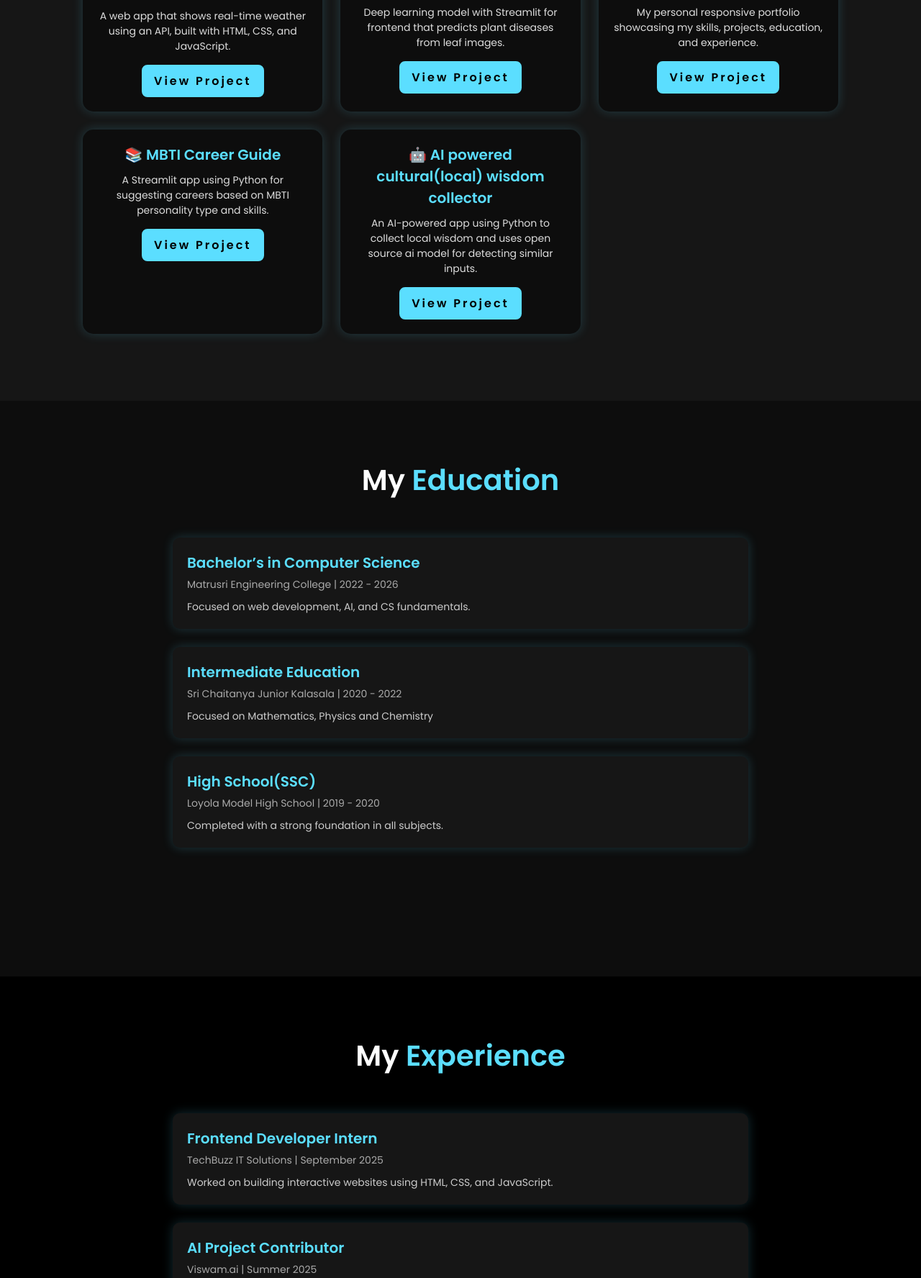
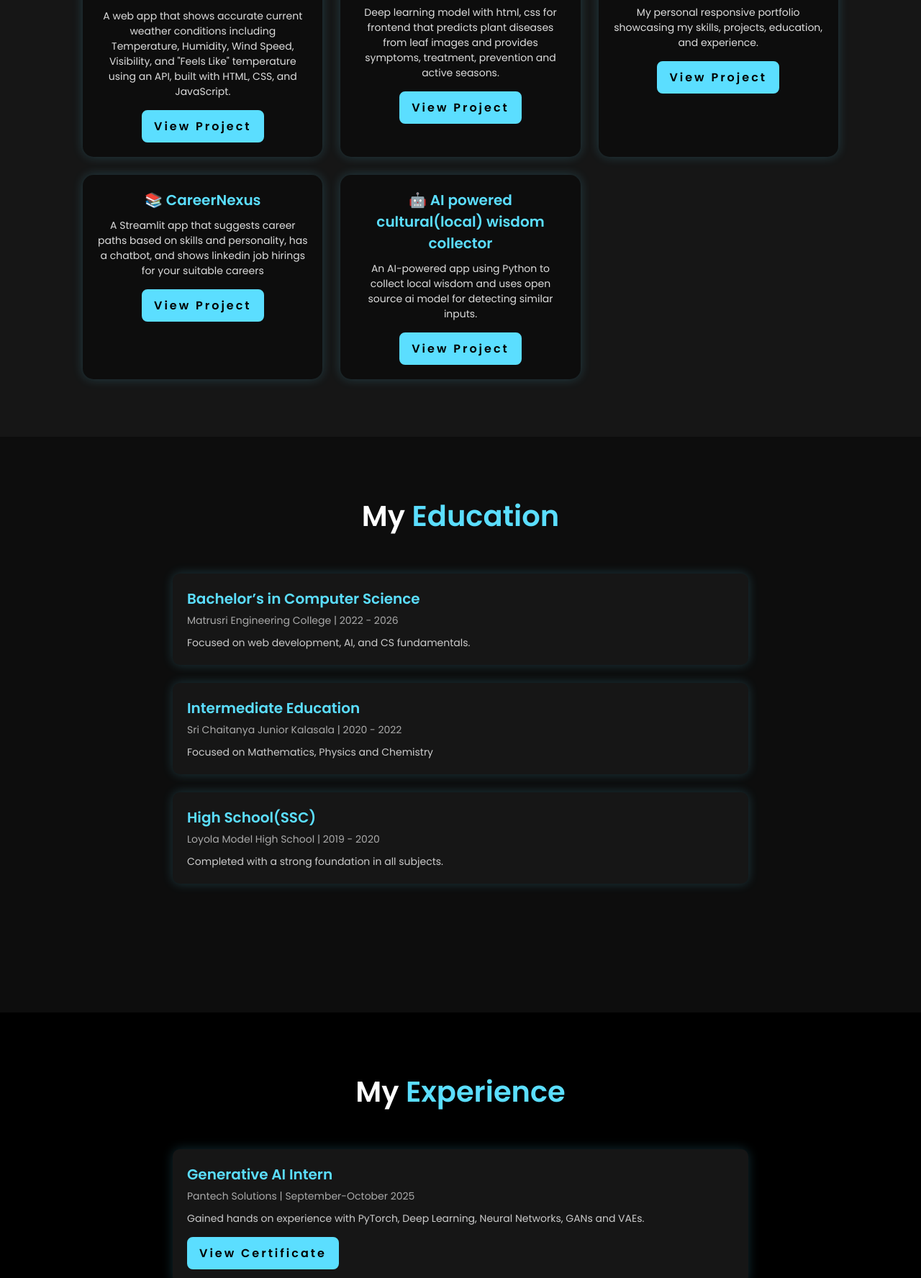
Before and after one commit to StacyVangepuram/Portfolio, a plain HTML site: page index.html in a window 1280 px wide. Shown: the part 1843-3619 px from the top of the page at 72% size. Drawn offline with Linux system fonts and the light colour scheme.

Commit message:
Add certificate buttons and update project links

```diff
--- a/index.html
+++ b/index.html
@@ -8,17 +8,18 @@
     <link rel="stylesheet" href="style.css">
     <title>Portfolio Website</title>
 </head>
+
 <body>
     <header>
         <a href="#" class="logo">Stacy Vangepuram</a>
 
         <nav>
             <a href="#home" class="active"> Home</a>
-            <a href="#skills" >Skills</a>
-            <a href="#projects" >Projects</a>
-            <a href="#education" >Education</a>
-            <a href="#experience" >Experience</a>
-            <a href="#contact" >Contact</a>
+            <a href="#skills">Skills</a>
+            <a href="#projects">Projects</a>
+            <a href="#education">Education</a>
+            <a href="#experience">Experience</a>
+            <a href="#contact">Contact</a>
         </nav>
     </header>
     <section id="home" class="home">
@@ -28,9 +29,14 @@
         <div class="home-content">
             <h1>Hi, It's <span>Stacy</span></h1>
             <h3 class="typing-text">I'm a <span></span></h3>
-            <p>A dedicated and motivated professional with a strong passion for technology, problem-solving, and continuous learning. Thrives in dynamic environments by applying skills to build innovative solutions and contribute to impactful projects. Brings a proactive mindset and eagerness to take on challenges, bridging creativity and technical expertise to deliver high-quality results. Focused on achieving excellence while collaborating effectively with teams to drive success and growth.</p>
+            <p>A dedicated and motivated professional with a strong passion for technology, problem-solving, and
+                continuous learning. Thrives in dynamic environments by applying skills to build innovative solutions
+                and contribute to impactful projects. Brings a proactive mindset and eagerness to take on challenges,
+                bridging creativity and technical expertise to deliver high-quality results. Focused on achieving
+                excellence while collaborating effectively with teams to drive success and growth.</p>
             <div class="social-icons">
-                <a href="https://www.linkedin.com/in/stacy-vangepuram-0a712a28b/"><i class="fa-brands fa-linkedin"></i></a>
+                <a href="https://www.linkedin.com/in/stacy-vangepuram-0a712a28b/"><i
+                        class="fa-brands fa-linkedin"></i></a>
                 <a href="https://github.com/StacyVangepuram/"><i class="fa-brands fa-github"></i></a>
             </div>
             <a href="#contact" class="btn">Hire me</a>
@@ -69,7 +75,7 @@
             <div class="skill-box">
                 <i class="fa-brands fa-python"></i>
                 <h3>Python</h3>
-             <p>Writing application logic in python, handling API calls (Hugging Face).</p>
+                <p>Writing application logic in python, handling API calls.</p>
             </div>
 
             <div class="skill-box">
@@ -86,27 +92,32 @@
         <div class="projects-container">
             <div class="project-card">
                 <h3>🌤 Weather App</h3>
-       <p>A web app that shows real-time weather using an API, built with HTML, CSS, and JavaScript.</p>
-       <a href="#" class="btn" target="_blank">View Project</a>
+                <p>A web app that shows accurate current weather conditions including Temperature, Humidity, Wind Speed,
+                    Visibility, and "Feels Like" temperature using an API, built with HTML, CSS, and JavaScript.</p>
+                <a href="https://github.com/StacyVangepuram/WeatherApp" class="btn" target="_blank">View Project</a>
             </div>
             <div class="project-card">
                 <h3>🌱 Plant Disease Detection</h3>
-       <p>Deep learning model with Streamlit for frontend that predicts plant diseases from leaf images.</p>
-       <a href="#" class="btn" target="_blank">View Project</a>
+                <p>Deep learning model with html, css for frontend that predicts plant diseases from leaf images and
+                    provides symptoms, treatment, prevention and active seasons.</p>
+                <a href="https://github.com/StacyVangepuram/plant-disease-prediction" class="btn" target="_blank">View
+                    Project</a>
             </div>
             <div class="project-card">
                 <h3>💼 Portfolio Website</h3>
                 <p>My personal responsive portfolio showcasing my skills, projects, education, and experience.</p>
-       <a href="#" class="btn" target="_blank">View Project</a>
+                <a href="https://github.com/StacyVangepuram/Portfolio" class="btn" target="_blank">View Project</a>
             </div>
             <div class="project-card">
-        <h3>📚 MBTI Career Guide</h3>
-        <p>A Streamlit app using Python for suggesting careers based on MBTI personality type and skills.</p>
-        <a href="https://github.com/StacyVangepuram/mbti-app" class="btn" target="_blank">View Project</a>
+                <h3>📚 CareerNexus</h3>
+                <p>A Streamlit app that suggests career paths based on skills and personality, has a chatbot, and shows
+                    linkedin job hirings for your suitable careers</p>
+                <a href="https://github.com/StacyVangepuram/CareerNexus" class="btn" target="_blank">View Project</a>
             </div>
             <div class="project-card">
                 <h3>🤖 AI powered cultural(local) wisdom collector </h3>
-        <p>An AI-powered app using Python to collect local wisdom and uses open source ai model for detecting similar inputs.</p>
+                <p>An AI-powered app using Python to collect local wisdom and uses open source ai model for detecting
+                    similar inputs.</p>
                 <a href="https://github.com/StacyVangepuram/wisdom-jotter" class="btn" target="_blank">View Project</a>
             </div>
         </div>
@@ -139,15 +150,17 @@
         <h2 class="heading">My <span>Experience</span></h2>
         <div class="experience-container">
             <div class="exp-box">
-               <h3>Frontend Developer Intern</h3>
-               <span>TechBuzz IT Solutions | September 2025</span>
-               <p>Worked on building interactive websites using HTML, CSS, and JavaScript.</p>
+                <h3>Generative AI Intern</h3>
+                <span>Pantech Solutions | September-October 2025</span>
+                <p>Gained hands on experience with PyTorch, Deep Learning, Neural Networks, GANs and VAEs.</p>
+                <a href="DOC-20251013-WA0011..pdf" class="btn" target="_blank">View Certificate</a>
             </div>
             <div class="exp-box">
-               <h3>AI Project Contributor</h3>
+                <h3>AI Developer Intern</h3>
                 <span>Viswam.ai | Summer 2025</span>
                 <p>Developed an AI-powered chatbot-integrated app for career guidance.</p>
                 <p>Developed an AI-powered app for collecting local wisdom from its users.</p>
+                <a href="DOC-20251122-WA0000..pdf" class="btn" target="_blank">View Certificate</a>
             </div>
         </div>
     </section>
@@ -169,4 +182,5 @@
 
 
 </body>
+
 </html>
--- a/style.css
+++ b/style.css
@@ -368,7 +368,8 @@ span{
     color: #ddd;
 }
 
-.project-card .btn {
+.project-card .btn,
+.exp-box .btn {
     display: inline-block;
     padding: 0.8rem 1.5rem;
     background: #5bdeff;
@@ -379,7 +380,8 @@ span{
     transition: background 0.3s ease, box-shadow 0.3s ease;
 }
 
-.project-card .btn:hover {
+.project-card .btn:hover,
+.exp-box .btn:hover {
     background: #08b4e0;
     box-shadow: 0 0 15px rgba(91, 222, 255, 0.7);
 }
@@ -498,6 +500,7 @@ span{
 .exp-box p {
     font-size: 1.4rem;
     color: #ccc;
+    margin-bottom: 1.5rem;
 }
 
 /* ===== Contact Section ===== */
```
Also changed, not shown: 1 other file. Lines whose indentation alone changed are shown as unchanged.
